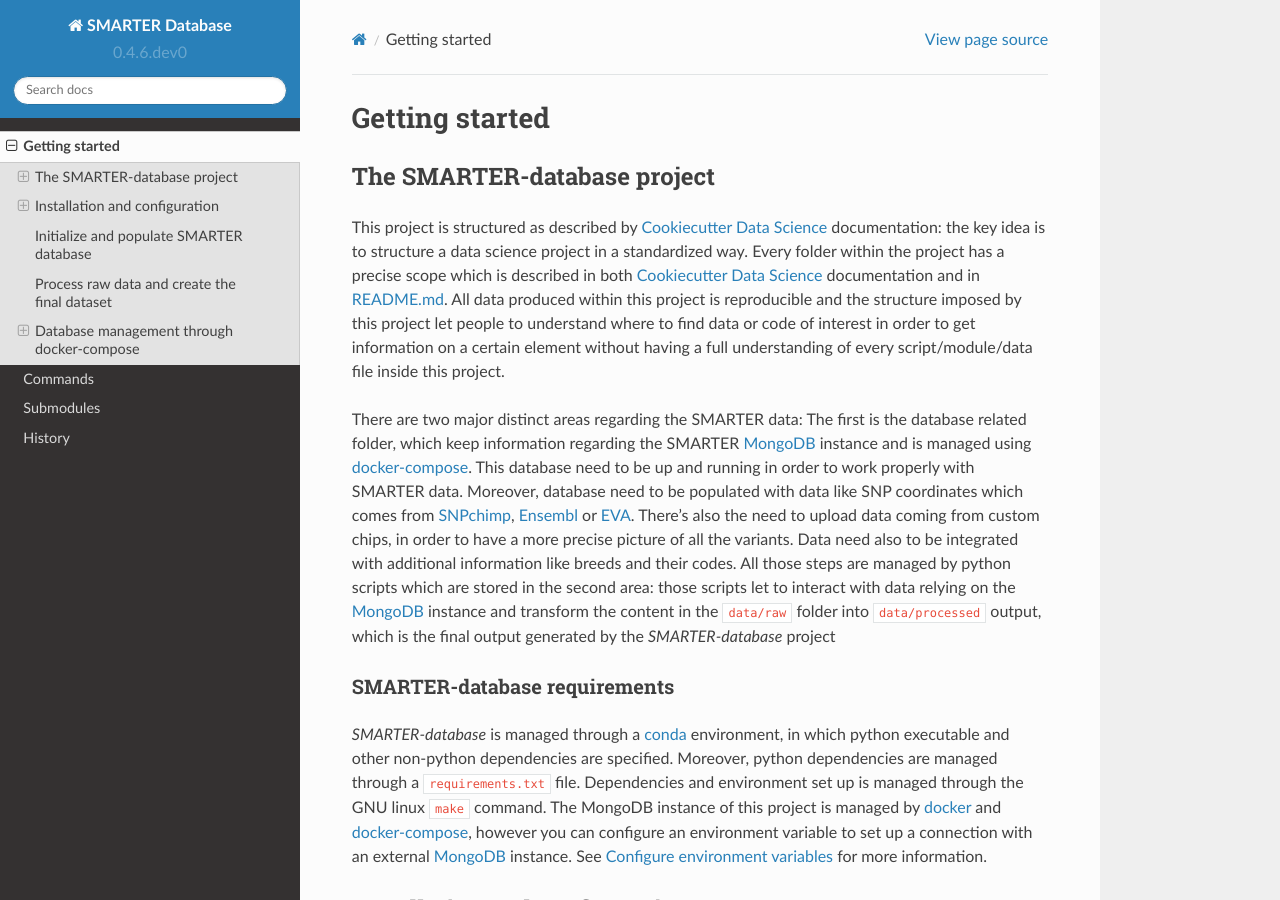
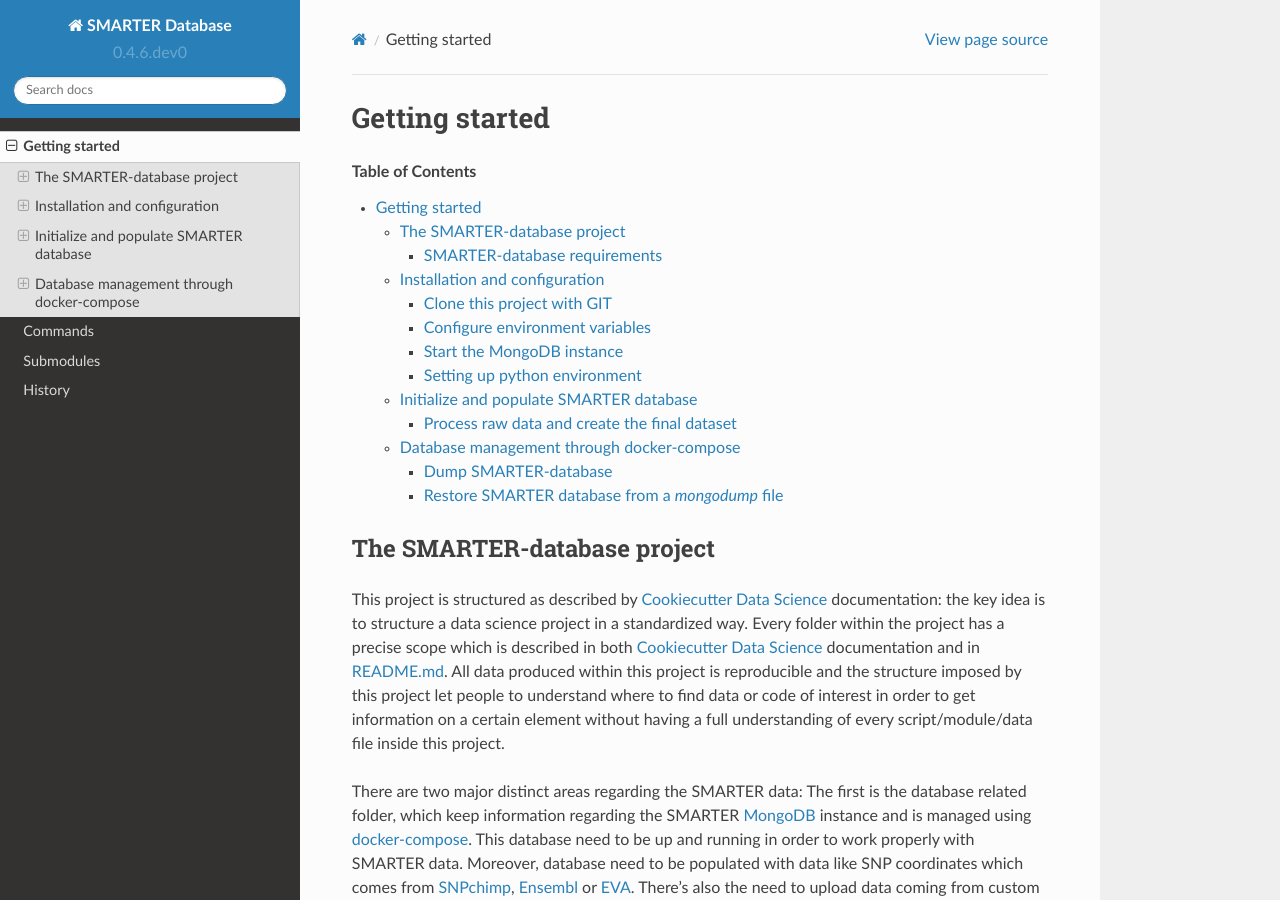
Before and after one commit to cnr-ibba/SMARTER-database, a Sphinx documentation site: the page built from docs/getting-started.rst, in a window 1280 px wide and 900 px high. Built offline with Sphinx 7.4.7 and the Read the Docs theme 2.0.0, drawn with Linux system fonts in a browser that asks for light colours.

```diff
--- a/docs/getting-started.rst
+++ b/docs/getting-started.rst
@@ -6,6 +6,8 @@
   This is where you describe how to get set up on a clean install, including the
   commands necessary to get the raw data (using the `sync_data_from_s3` command,
   for example), and then how to make the cleaned, final data sets.
+
+.. contents:: Table of Contents
 
 The SMARTER-database project
 ----------------------------
@@ -252,7 +254,7 @@
 you need to ask to developer and to SMARTER WP4 coordinators to have access to this data.
 
 Process raw data and create the final dataset
----------------------------------------------
+^^^^^^^^^^^^^^^^^^^^^^^^^^^^^^^^^^^^^^^^^^^^^
 
 In order to process raw data, insert data into SMARTER database, generate the SMARTER ids
 an create the final genotype dataset files there are manly two steps that are
```
Also changed, not shown: 1 other file.
